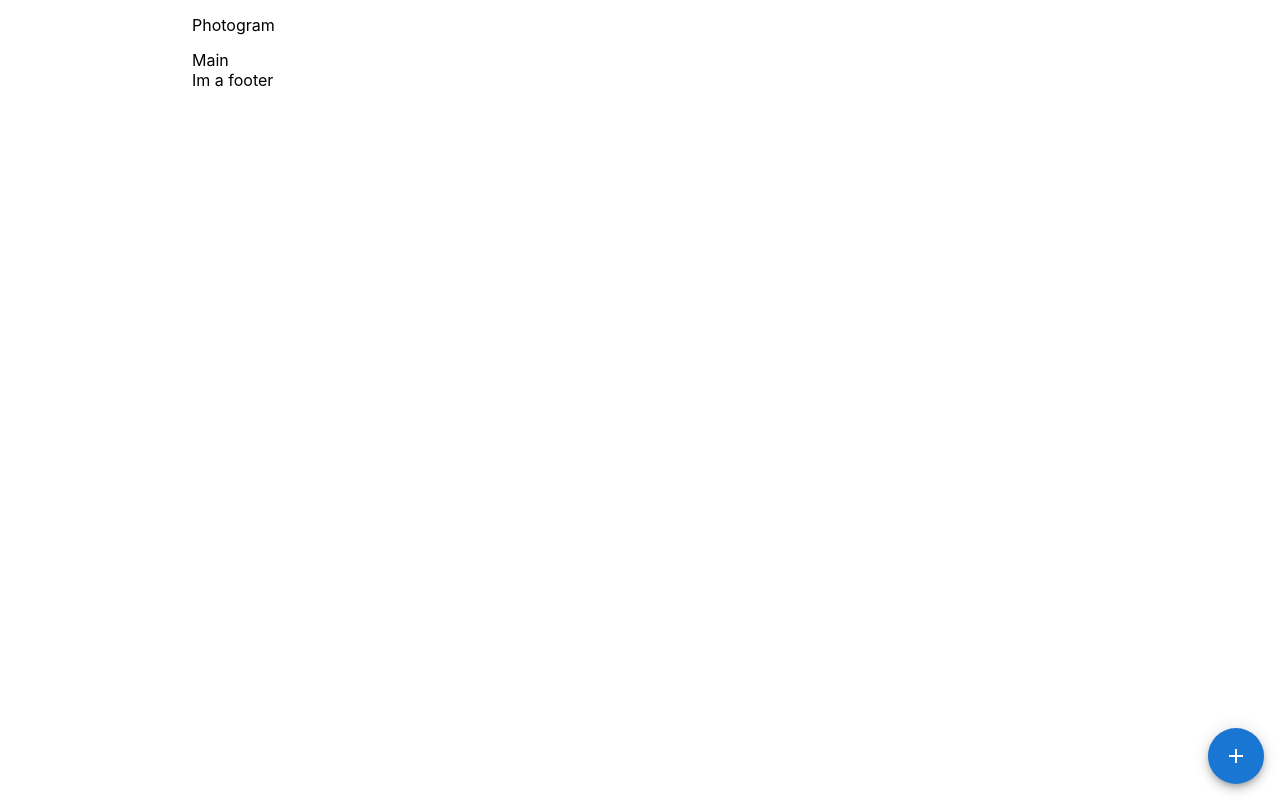
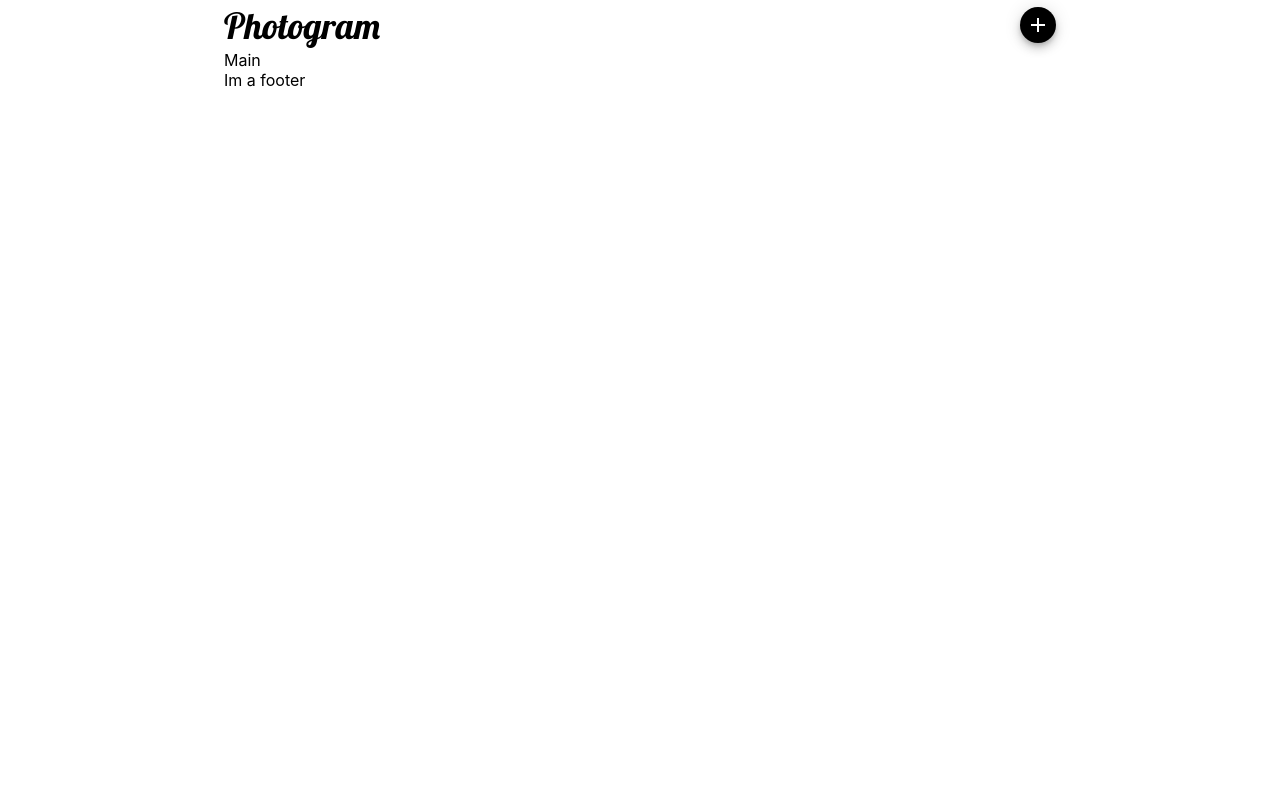
Before and after one commit to ST0n1K-dev/photogram, a React (Create React App) app: page / in a window 1280 px wide. Built offline with nearby package versions, Linux system fonts and the light colour scheme.

Commit message:
Change header button displaying

```diff
--- a/public/index.html
+++ b/public/index.html
@@ -26,6 +26,9 @@
     -->
     <link rel="stylesheet" href="https://fonts.googleapis.com/css?family=Roboto:300,400,500,700&display=swap" />
     <link rel="stylesheet" href="https://fonts.googleapis.com/icon?family=Material+Icons" />
+    <link rel="preconnect" href="https://fonts.googleapis.com">
+    <link rel="preconnect" href="https://fonts.gstatic.com" crossorigin>
+    <link href="https://fonts.googleapis.com/css2?family=Lobster&display=swap" rel="stylesheet">
     <title>React App</title>
   </head>
   <body>
--- a/src/App.scss
+++ b/src/App.scss
@@ -49,13 +49,13 @@
 
  @media screen and (min-width: 768px) {
    .App {
-     width: 80%
+     width: 75%
    }
  }
 
  @media screen and (min-width: 992px) {
    .App {
-     width: 70%
+     width: 65%
    }
  }
 
--- a/src/App.tsx
+++ b/src/App.tsx
@@ -2,7 +2,6 @@ import React from 'react';
 import './App.scss';
 import Navigation from './screens/Navigation';
 import Header from './components/Header';
-import SpeedDial from './components/SpeedDial';
 
 function App() {
 	return (
@@ -11,7 +10,6 @@ function App() {
 				<Header />
 				<Navigation />
 				<footer>Im a footer</footer>
-				<SpeedDial />
 			</div>
 		</div>
 	);
--- a/src/components/Header/Header.component.tsx
+++ b/src/components/Header/Header.component.tsx
@@ -12,7 +12,7 @@ import {
 	Add as AddIcon,
 	Home as HomeIcon
 } from '@mui/icons-material';
-
+import SpeedDial from '../SpeedDial';
 import { HeaderProps } from './Header.config';
 
 const renderDrawerListItem = (text: string, icon: React.ReactNode) => (
@@ -87,6 +87,7 @@ const Header: React.FC<HeaderProps> = (props) => {
               >
                   <MenuIcon />
               </IconButton>
+              <SpeedDial />
           </div>
       </div>
     );
--- a/src/components/Header/Header.style.scss
+++ b/src/components/Header/Header.style.scss
@@ -3,4 +3,6 @@
   justify-content: space-between;
   align-items: center;
   height: var(--header-height);
+  font-family: 'Lobster', cursive;
+  font-size: 36px;
 }
--- a/src/components/SpeedDial/SpeedDial.component.tsx
+++ b/src/components/SpeedDial/SpeedDial.component.tsx
@@ -7,6 +7,7 @@ import {
 } from '@mui/material';
 
 import { SpeedDialProps } from './SpeedDial.config';
+import './SpeedDial.style.scss';
 
 const SpeedDialComponent: React.FC<SpeedDialProps> = (props) => {
 	const {
@@ -15,13 +16,11 @@ const SpeedDialComponent: React.FC<SpeedDialProps> = (props) => {
 
 	return (
 		<SpeedDial
-			ariaLabel="SPeed dial menu"
+			ariaLabel="Speed dial menu"
 			sx={{
-				position: 'absolute',
-				bottom: 16,
-				right: 16,
 				display: { xs: 'none', md: 'flex' }
 			}}
+			direction="left"
 			icon={<SpeedDialIcon />}
 			onClose={handleClose}
 			onOpen={handleOpen}
--- /dev/null
+++ b/src/components/SpeedDial/SpeedDial.style.scss
@@ -0,0 +1,10 @@
+.MuiSpeedDial-fab {
+    width: 36px!important;
+    height: 36px!important;
+    background-color: black!important;
+}
+
+.MuiButtonBase-root {
+    width: 36px!important;
+    height: 36px!important;
+}
```
